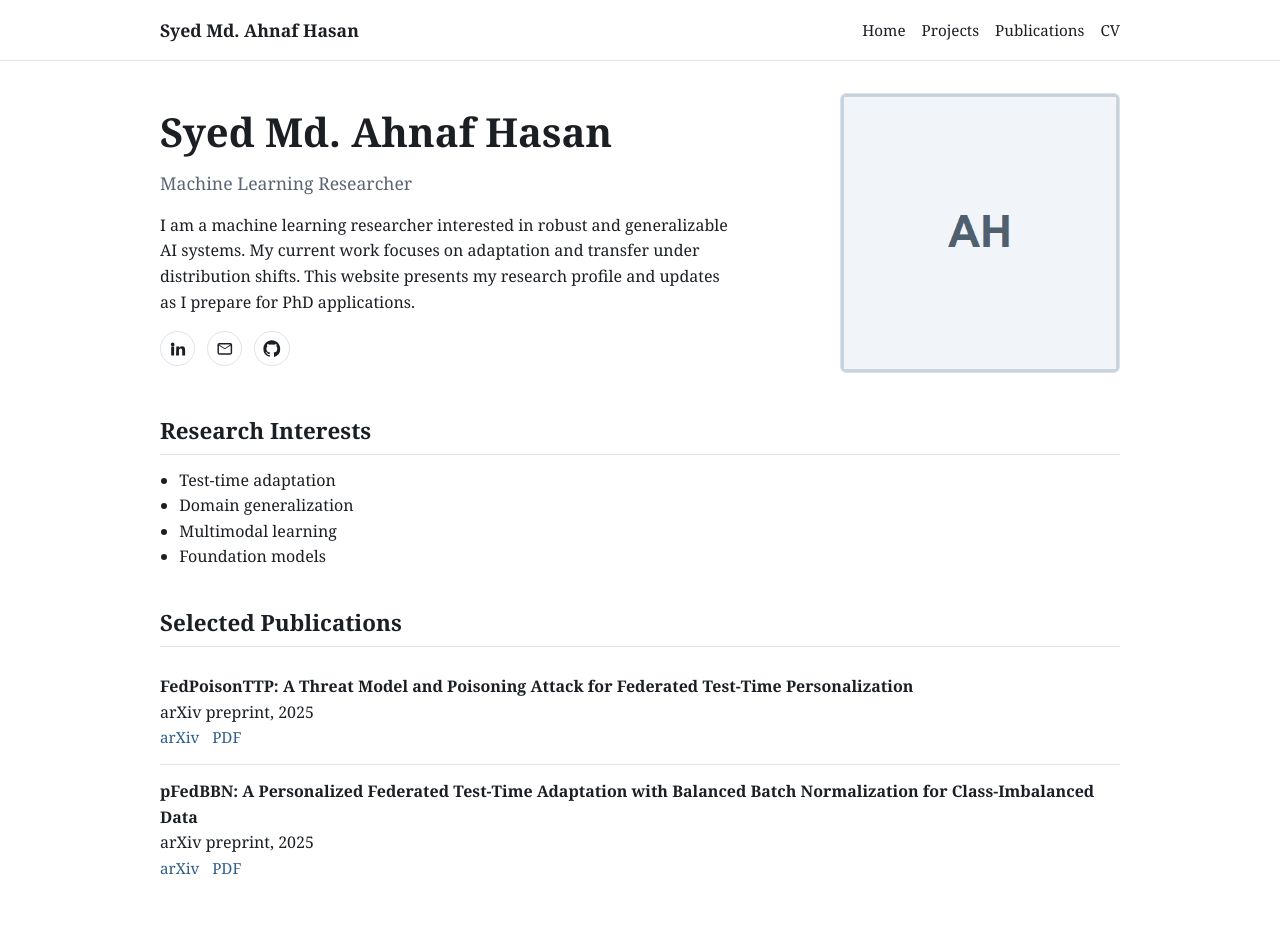
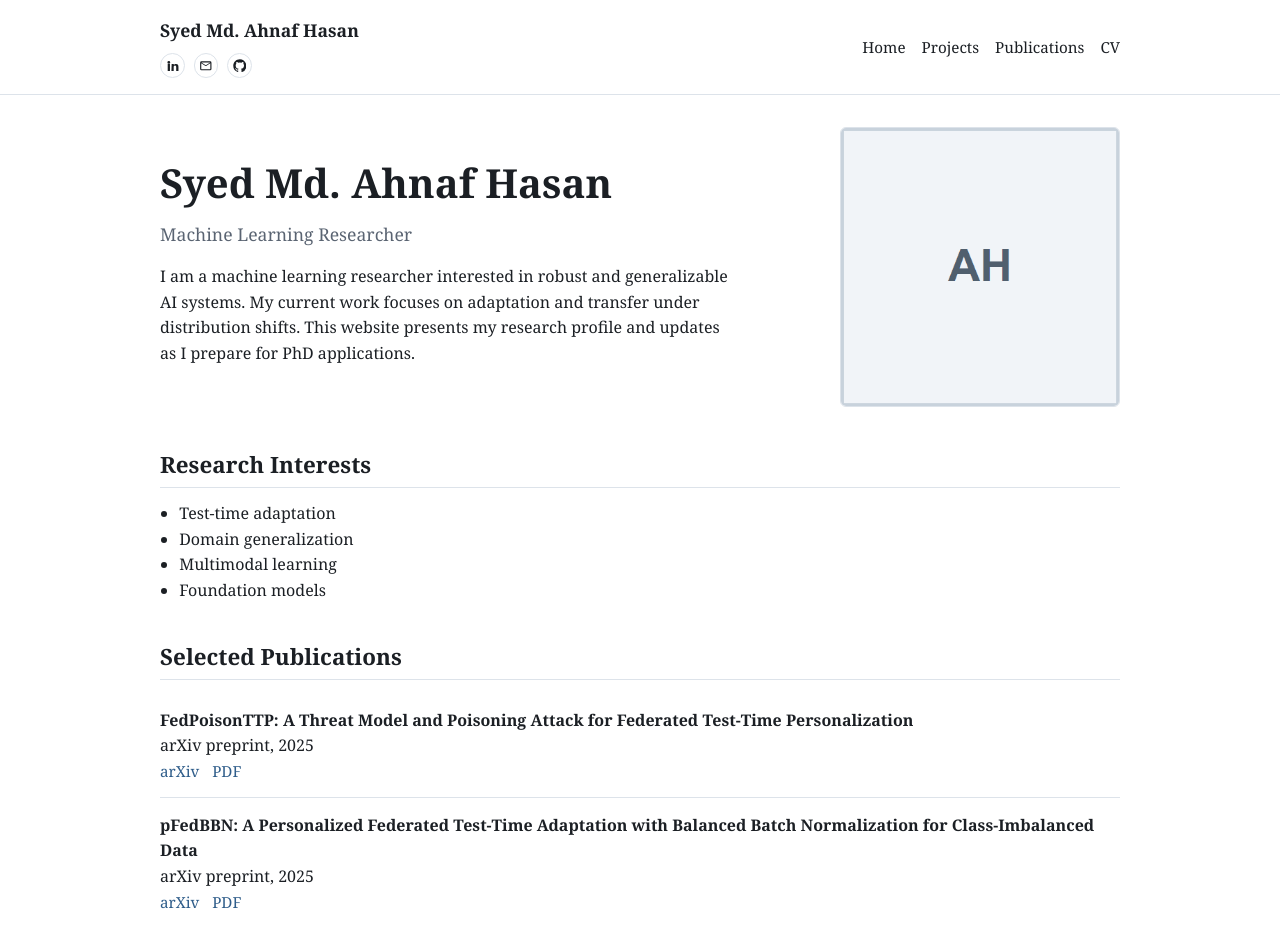
Before and after one commit to syedmdahnafhasan/syedmdahnafhasan.github.io, a plain HTML site: page index.html in a window 1280 px wide. Shown: the top 931 px of the page. Drawn offline with Linux system fonts and the light colour scheme.

Commit message:
Move social icons to top-left header and reduce size

```diff
--- a/assets/css/style.css
+++ b/assets/css/style.css
@@ -51,6 +51,12 @@ a:hover {
   font-weight: 600;
 }
 
+.brand-block {
+  display: flex;
+  flex-direction: column;
+  align-items: flex-start;
+}
+
 .nav-links {
   display: flex;
   flex-wrap: wrap;
@@ -87,13 +93,13 @@ main {
 
 .social-links {
   display: flex;
-  gap: 0.75rem;
-  margin-top: 1rem;
+  gap: 0.55rem;
+  margin-top: 0.55rem;
 }
 
 .social-link {
-  width: 2.2rem;
-  height: 2.2rem;
+  width: 1.55rem;
+  height: 1.55rem;
   border: 1px solid var(--border);
   border-radius: 999px;
   display: inline-flex;
@@ -110,8 +116,9 @@ main {
 }
 
 .social-link svg {
-  width: 1.1rem;
-  height: 1.1rem;
+  display: block;
+  width: 0.85rem;
+  height: 0.85rem;
   fill: currentColor;
 }
 
@@ -204,6 +211,14 @@ ul {
 }
 
 @media (max-width: 760px) {
+  .nav {
+    align-items: flex-start;
+  }
+
+  .nav-links {
+    justify-content: flex-end;
+  }
+
   .hero {
     grid-template-columns: 1fr;
   }
--- a/index.html
+++ b/index.html
@@ -9,7 +9,26 @@
 <body>
   <header class="site-header">
     <div class="container nav">
-      <div class="nav-name">Syed Md. Ahnaf Hasan</div>
+      <div class="brand-block">
+        <div class="nav-name">Syed Md. Ahnaf Hasan</div>
+        <div class="social-links header-social" aria-label="Social links">
+          <a class="social-link" href="https://www.linkedin.com/in/syed-md-ahnaf-hasan/" target="_blank" rel="noopener" aria-label="LinkedIn">
+            <svg viewBox="0 0 24 24" aria-hidden="true">
+              <path d="M4.98 3.5A2.5 2.5 0 1 0 5 8.5a2.5 2.5 0 0 0-.02-5zM3 9h4v12H3zm7 0h3.82v1.71h.05c.53-1 1.84-2.06 3.79-2.06C21.12 8.65 22 10.8 22 14.09V21h-4v-6.14c0-1.47-.03-3.36-2.05-3.36-2.05 0-2.37 1.6-2.37 3.25V21h-4z"/>
+            </svg>
+          </a>
+          <a class="social-link" href="mailto:ahnafhasan335@gmail.com" aria-label="Gmail">
+            <svg viewBox="0 0 24 24" aria-hidden="true">
+              <path d="M2 6.5A2.5 2.5 0 0 1 4.5 4h15A2.5 2.5 0 0 1 22 6.5v11a2.5 2.5 0 0 1-2.5 2.5h-15A2.5 2.5 0 0 1 2 17.5zm2.16-.5L12 11.1 19.84 6H4.16zM20 7.44l-7.45 4.86a1 1 0 0 1-1.1 0L4 7.44V18h16z"/>
+            </svg>
+          </a>
+          <a class="social-link" href="https://github.com/syedmdahnafhasan" target="_blank" rel="noopener" aria-label="GitHub">
+            <svg viewBox="0 0 24 24" aria-hidden="true">
+              <path d="M12 .5C5.65.5.5 5.65.5 12a11.5 11.5 0 0 0 7.86 10.92c.58.1.79-.25.79-.56v-2.1c-3.2.7-3.88-1.36-3.88-1.36-.53-1.34-1.3-1.7-1.3-1.7-1.06-.72.08-.7.08-.7 1.17.08 1.78 1.2 1.78 1.2 1.04 1.78 2.72 1.27 3.38.97.11-.75.41-1.27.74-1.56-2.55-.29-5.23-1.27-5.23-5.66 0-1.25.44-2.27 1.18-3.07-.12-.29-.51-1.47.11-3.06 0 0 .97-.31 3.18 1.17a11.1 11.1 0 0 1 5.8 0c2.21-1.48 3.17-1.17 3.17-1.17.62 1.59.23 2.77.11 3.06.74.8 1.18 1.82 1.18 3.07 0 4.4-2.69 5.36-5.25 5.65.42.36.79 1.08.79 2.18v3.24c0 .31.21.67.8.56A11.5 11.5 0 0 0 23.5 12C23.5 5.65 18.35.5 12 .5z"/>
+            </svg>
+          </a>
+        </div>
+      </div>
       <nav class="nav-links" aria-label="Main navigation">
         <a href="index.html">Home</a>
         <a href="projects.html">Projects</a>
@@ -25,23 +44,6 @@
           <h1>Syed Md. Ahnaf Hasan</h1>
           <p class="title">Machine Learning Researcher</p>
           <p>I am a machine learning researcher interested in robust and generalizable AI systems. My current work focuses on adaptation and transfer under distribution shifts. This website presents my research profile and updates as I prepare for PhD applications.</p>
-          <div class="social-links" aria-label="Social links">
-            <a class="social-link" href="https://www.linkedin.com/in/syed-md-ahnaf-hasan/" target="_blank" rel="noopener" aria-label="LinkedIn">
-              <svg viewBox="0 0 24 24" aria-hidden="true">
-                <path d="M4.98 3.5A2.5 2.5 0 1 0 5 8.5a2.5 2.5 0 0 0-.02-5zM3 9h4v12H3zm7 0h3.82v1.71h.05c.53-1 1.84-2.06 3.79-2.06C21.12 8.65 22 10.8 22 14.09V21h-4v-6.14c0-1.47-.03-3.36-2.05-3.36-2.05 0-2.37 1.6-2.37 3.25V21h-4z"/>
-              </svg>
-            </a>
-            <a class="social-link" href="mailto:ahnafhasan335@gmail.com" aria-label="Gmail">
-              <svg viewBox="0 0 24 24" aria-hidden="true">
-                <path d="M2 6.5A2.5 2.5 0 0 1 4.5 4h15A2.5 2.5 0 0 1 22 6.5v11a2.5 2.5 0 0 1-2.5 2.5h-15A2.5 2.5 0 0 1 2 17.5zm2.16-.5L12 11.1 19.84 6H4.16zM20 7.44l-7.45 4.86a1 1 0 0 1-1.1 0L4 7.44V18h16z"/>
-              </svg>
-            </a>
-            <a class="social-link" href="https://github.com/syedmdahnafhasan" target="_blank" rel="noopener" aria-label="GitHub">
-              <svg viewBox="0 0 24 24" aria-hidden="true">
-                <path d="M12 .5C5.65.5.5 5.65.5 12a11.5 11.5 0 0 0 7.86 10.92c.58.1.79-.25.79-.56v-2.1c-3.2.7-3.88-1.36-3.88-1.36-.53-1.34-1.3-1.7-1.3-1.7-1.06-.72.08-.7.08-.7 1.17.08 1.78 1.2 1.78 1.2 1.04 1.78 2.72 1.27 3.38.97.11-.75.41-1.27.74-1.56-2.55-.29-5.23-1.27-5.23-5.66 0-1.25.44-2.27 1.18-3.07-.12-.29-.51-1.47.11-3.06 0 0 .97-.31 3.18 1.17a11.1 11.1 0 0 1 5.8 0c2.21-1.48 3.17-1.17 3.17-1.17.62 1.59.23 2.77.11 3.06.74.8 1.18 1.82 1.18 3.07 0 4.4-2.69 5.36-5.25 5.65.42.36.79 1.08.79 2.18v3.24c0 .31.21.67.8.56A11.5 11.5 0 0 0 23.5 12C23.5 5.65 18.35.5 12 .5z"/>
-              </svg>
-            </a>
-          </div>
         </div>
         <img src="assets/images/profile-placeholder.png" alt="Profile placeholder image">
       </section>
```
